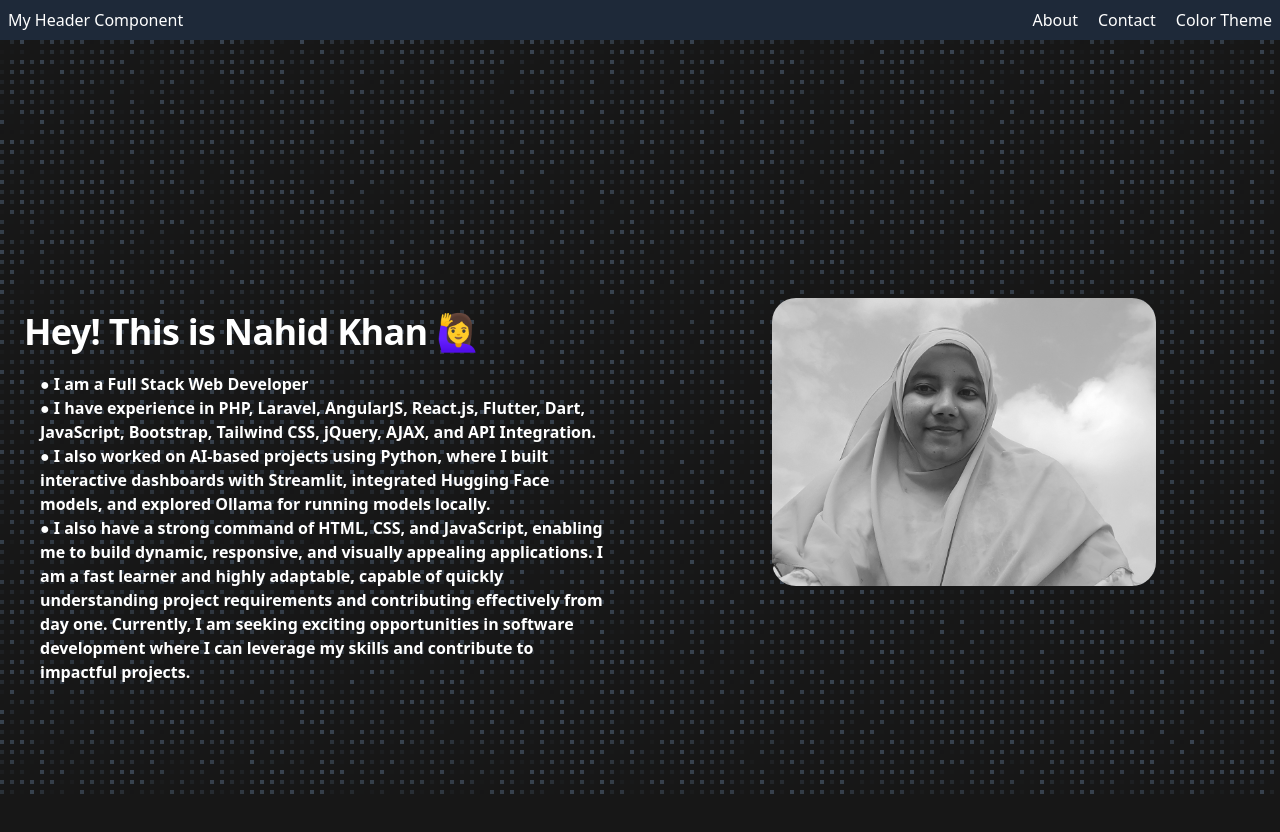
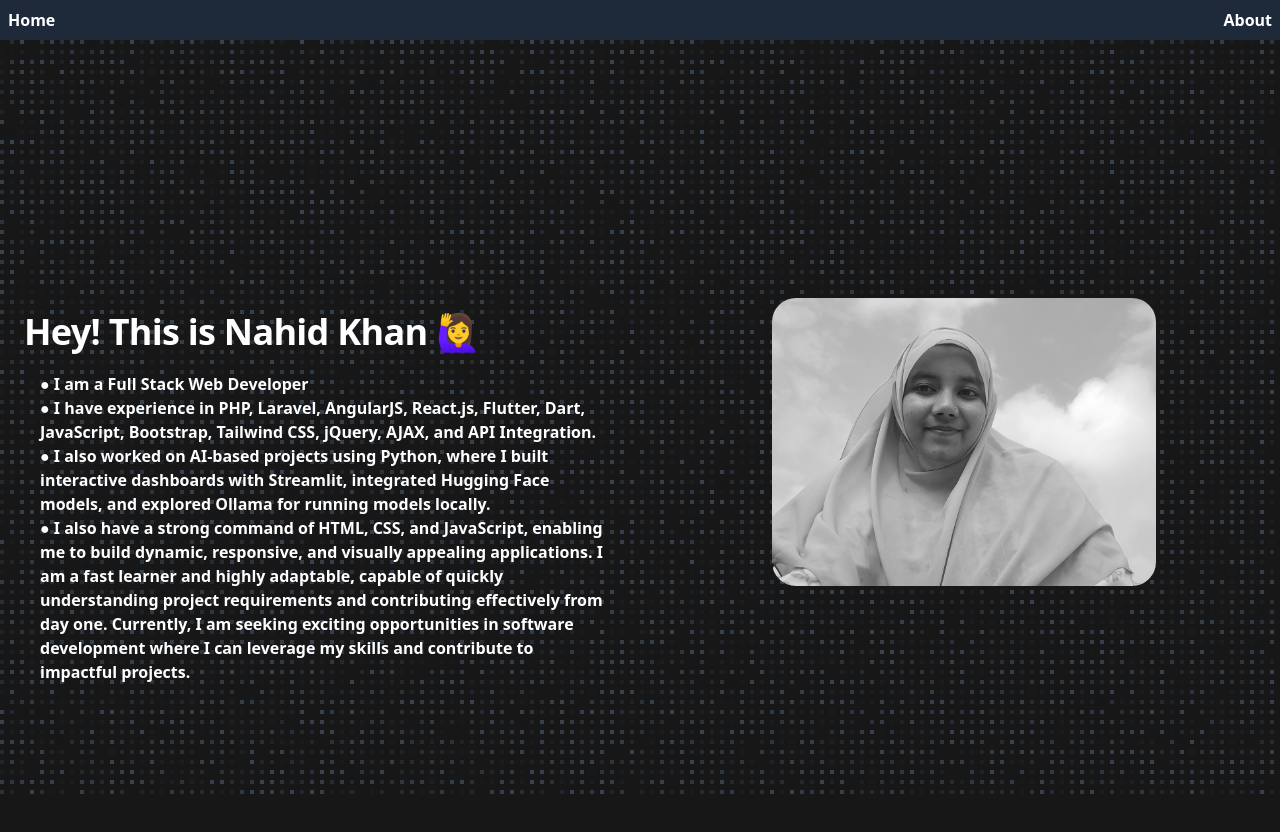
Before and after one commit to nahidkhan9144/portfolio_nahidkhan, a Next.js app: page / in a window 1280 px wide. Shown: the top 832 px of the page. Built offline with nearby package versions, Linux system fonts and the light colour scheme.

Commit message:
add font bold

```diff
--- a/src/app/components/Header.tsx
+++ b/src/app/components/Header.tsx
@@ -1,12 +1,10 @@
 const Header = () => {
   return (
     <header className="p-2 bg-gray-800 flex justify-between">
-      <h1><a href="../">My Header Component</a></h1>
+      <h1 className="font-bold"><a href="../">Home</a></h1>
       <nav>
         <ul className="flex gap-5">
-          <li><a href="../about">About</a></li>
-          <li>Contact</li>
-          <li>Color Theme</li>
+          <li className="font-bold"><a href="../about">About</a></li>
         </ul>
       </nav>
     </header>
```
